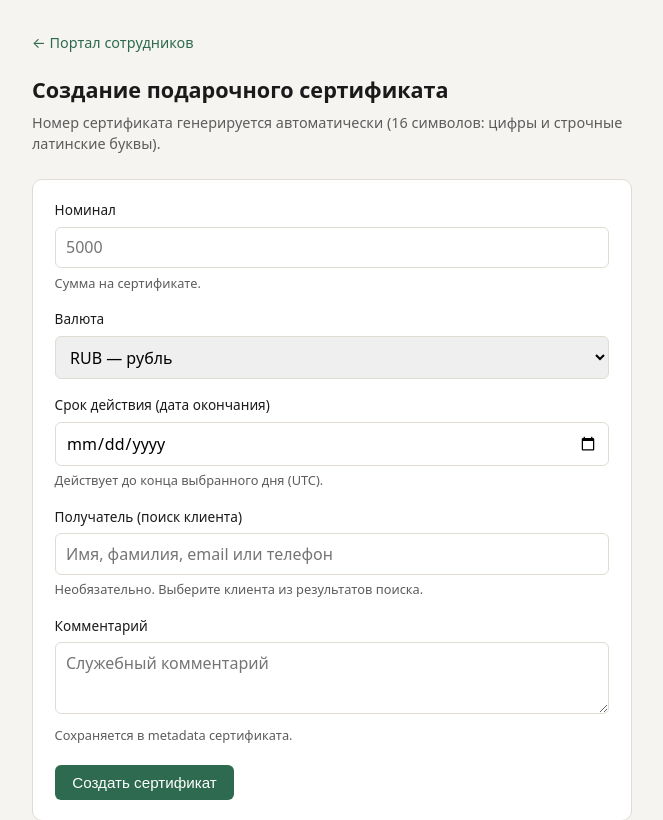
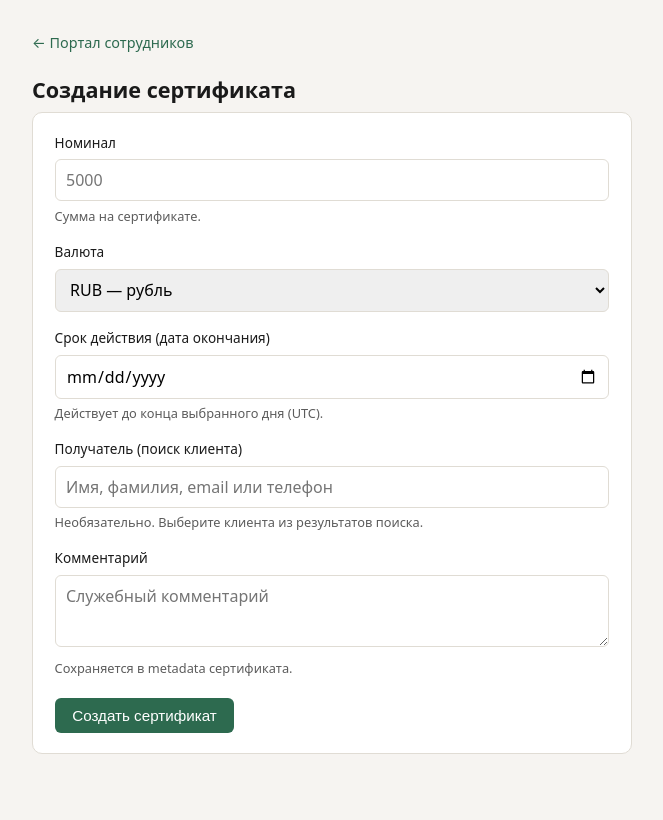
Before and after one commit to MalievRoman/kokossimo, a Django app: page /staff/certificates/create in a window 1280 px wide. Shown: the top 820 px of the page, without its empty margins (308-971 px from the left). After the commit the page ends 754 px from the top, so only its background shows below. Run offline with Django 5.2, Linux system fonts and the light colour scheme.

Commit message:
front fix

```diff
--- a/kokossimo-backend/staff_portal/templates/staff_portal/certificate_create.html
+++ b/kokossimo-backend/staff_portal/templates/staff_portal/certificate_create.html
@@ -71,9 +71,7 @@
 {% endblock %}
 
 {% block content %}
-  <h1>Создание подарочного сертификата</h1>
-  <p class="sub">Номер сертификата генерируется автоматически (16 символов: цифры и строчные латинские буквы).</p>
-
+  <h1>Создание сертификата</h1>
   {% if created_certificate %}
     <div class="msg msg-success created-box">
       Сертификат создан. Номер: <code>{{ created_certificate.display_id }}</code>
```
